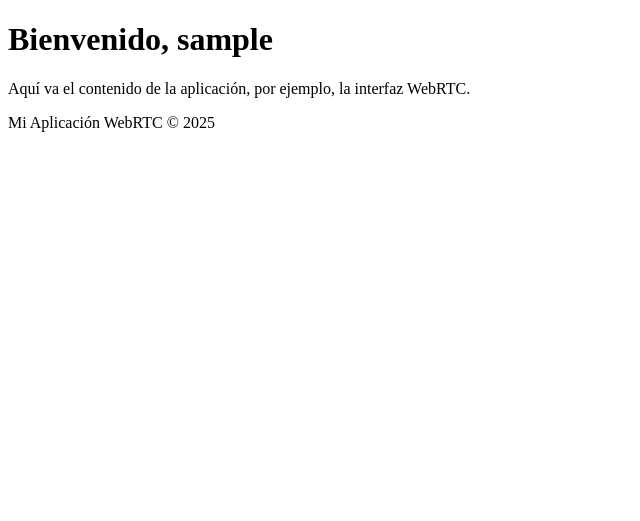
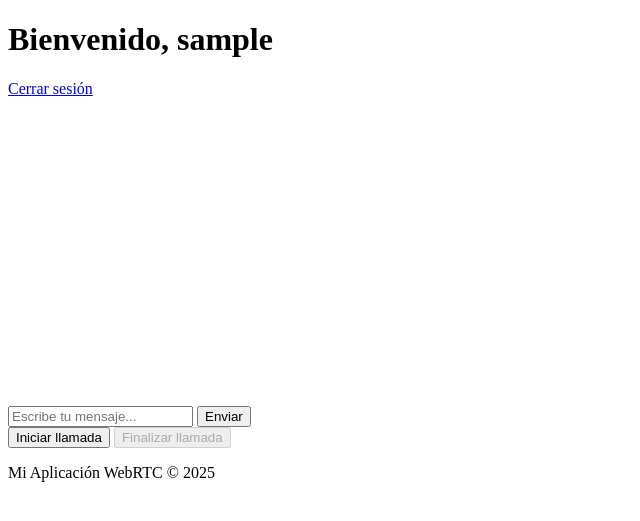
Before and after one commit to Andre1z/andrei-darkorchid, a PHP site: page / in a window 1280 px wide. Shown: the top 521 px of the page, without its empty margins (0-640 px from the left). Run offline with PHP 8.4, Linux system fonts and the light colour scheme; the visitor is signed in with stand-in values (Sample User, id 1).

Commit message:
Update index.php

```diff
--- a/index.php
+++ b/index.php
@@ -2,10 +2,9 @@
 // index.php
 session_start();
 
-// Comprobamos si la variable de sesión 'user_id' está definida.
-// Esta variable debería establecerse al iniciar sesión exitosamente.
+// Comprobamos si la sesión se ha iniciado (por ejemplo, revisando "user_id")
+// Si no está definida, redirigimos al usuario al formulario de login.
 if (!isset($_SESSION['user_id'])) {
-    // Si no hay sesión iniciada, redirige a la página de inicio de sesión.
     header("Location: login.php");
     exit;
 }
@@ -18,19 +17,45 @@ if (!isset($_SESSION['user_id'])) {
   <link rel="stylesheet" href="css/style.css">
 </head>
 <body>
-    <!-- Contenido protegido: Solo se muestra si el usuario ha iniciado sesión -->
   <header>
     <h1>Bienvenido, <?php echo htmlspecialchars($_SESSION['username']); ?></h1>
-        <!-- Puedes agregar aquí un botón de "Cerrar sesión" que destruya la sesión -->
+    <a href="logout.php">Cerrar sesión</a>
   </header>
 
   <main>
-        <p>Aquí va el contenido de la aplicación, por ejemplo, la interfaz WebRTC.</p>
-        <!-- Incluye aquí los elementos (videos, chat, controles, etc.) de tu aplicación -->
+    <!-- Sección para video -->
+    <section id="video-section">
+      <div id="localVideo-container">
+        <video id="localVideo" autoplay playsinline muted></video>
+      </div>
+      <div id="remoteVideo-container">
+        <video id="remoteVideo" autoplay playsinline></video>
+      </div>
+    </section>
+
+    <!-- Sección de chat -->
+    <section id="chat-section">
+      <div id="chat-messages"></div>
+      <div id="chat-controls">
+        <input type="text" id="chat-input" placeholder="Escribe tu mensaje...">
+        <button id="chat-send">Enviar</button>
+      </div>
+    </section>
+
+    <!-- Sección de controles de llamada -->
+    <section id="controls-section">
+      <button id="startCall">Iniciar llamada</button>
+      <button id="endCall" disabled>Finalizar llamada</button>
+    </section>
   </main>
 
   <footer>
     <p>Mi Aplicación WebRTC &copy; <?php echo date('Y'); ?></p>
   </footer>
+
+  <!-- Inclusión de scripts de señalización y WebRTC -->
+  <script src="js/signaling.js"></script>
+  <script src="js/webrtc.js"></script>
+  <script src="js/app.js"></script>
 </body>
 </html>
```
Lines whose indentation alone changed are shown as unchanged.
